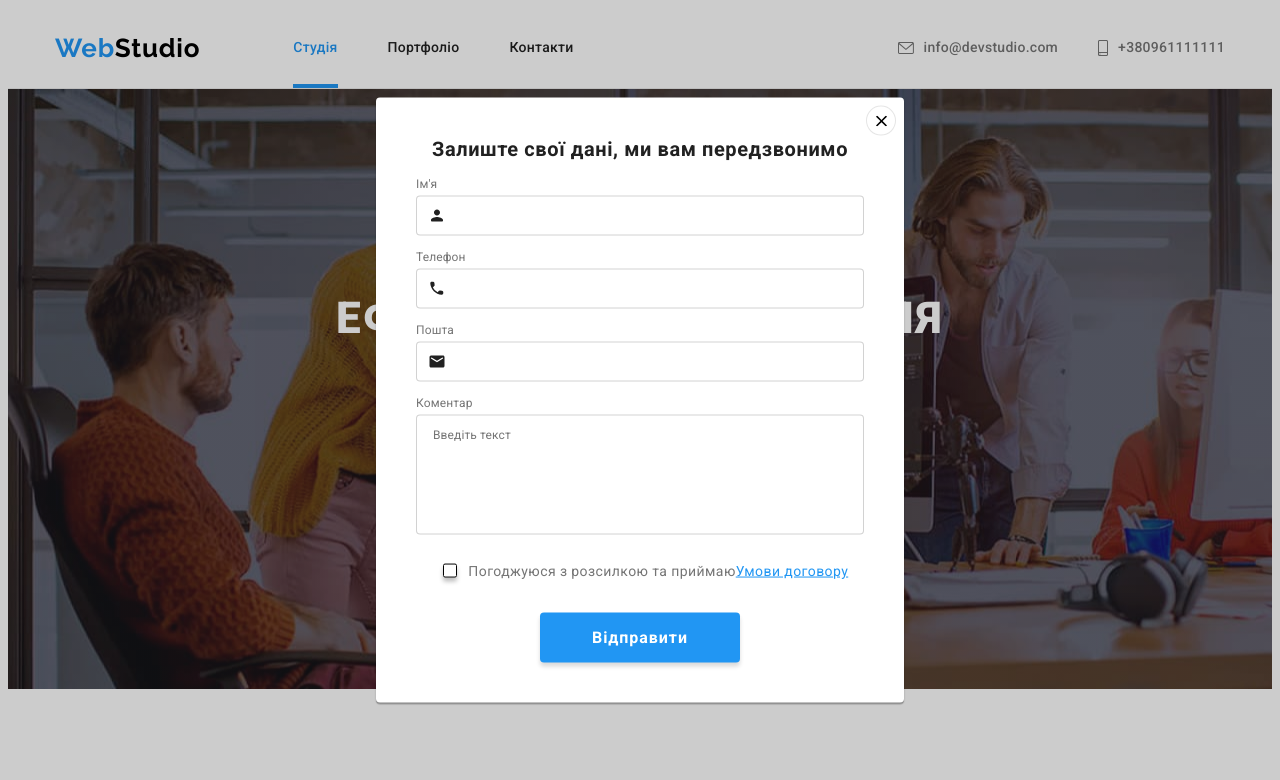
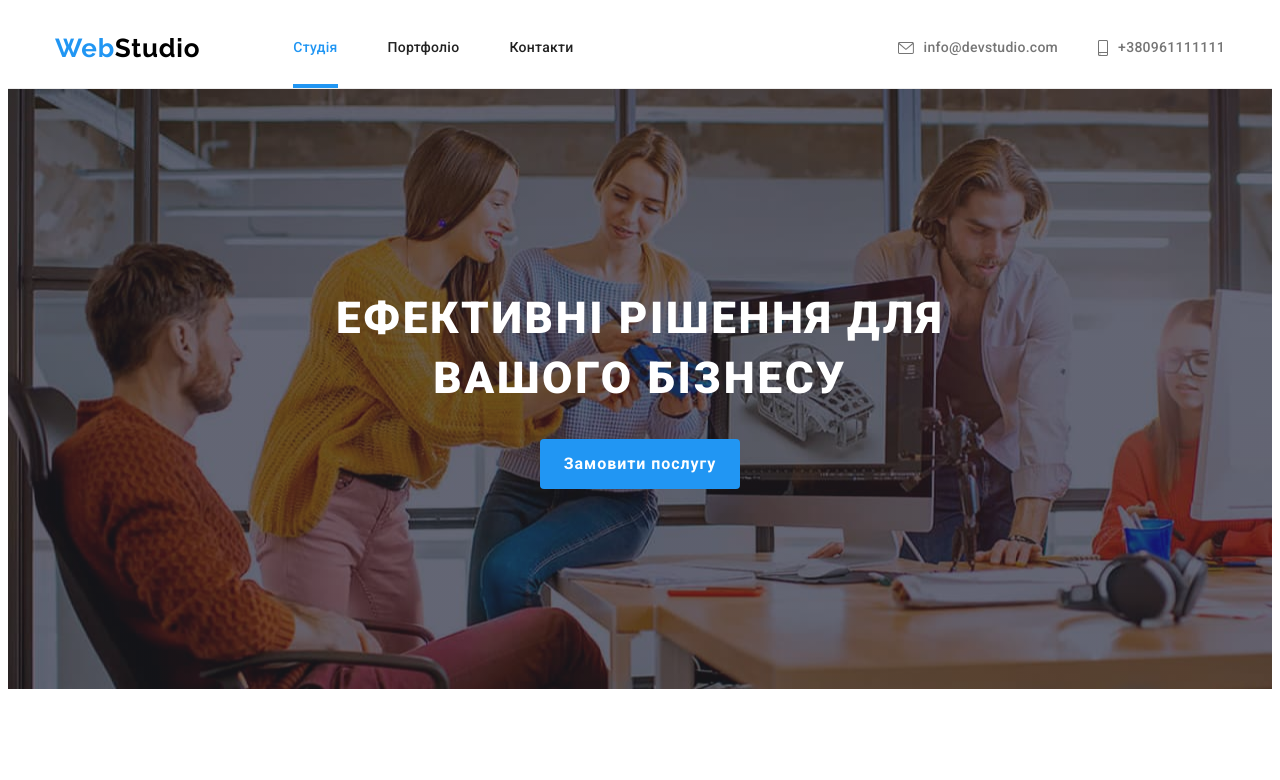
Before and after one commit to natali-kunchenko/goit-markup-hw-06, a plain HTML site: page index.html in a window 1280 px wide. Shown: the top 780 px of the page. Drawn offline with Linux system fonts and the light colour scheme.

Commit message:
Update index.html

```diff
--- a/index.html
+++ b/index.html
@@ -364,7 +364,7 @@
             </div>
         </div>
     </footer>
-    <div class="overlay" data-modal>
+    <div class="overlay is-hidden" data-modal>
         <div class="modal">
             <button class="modal-close-button" data-modal-close>
                 <svg width="11" height="11">
```
